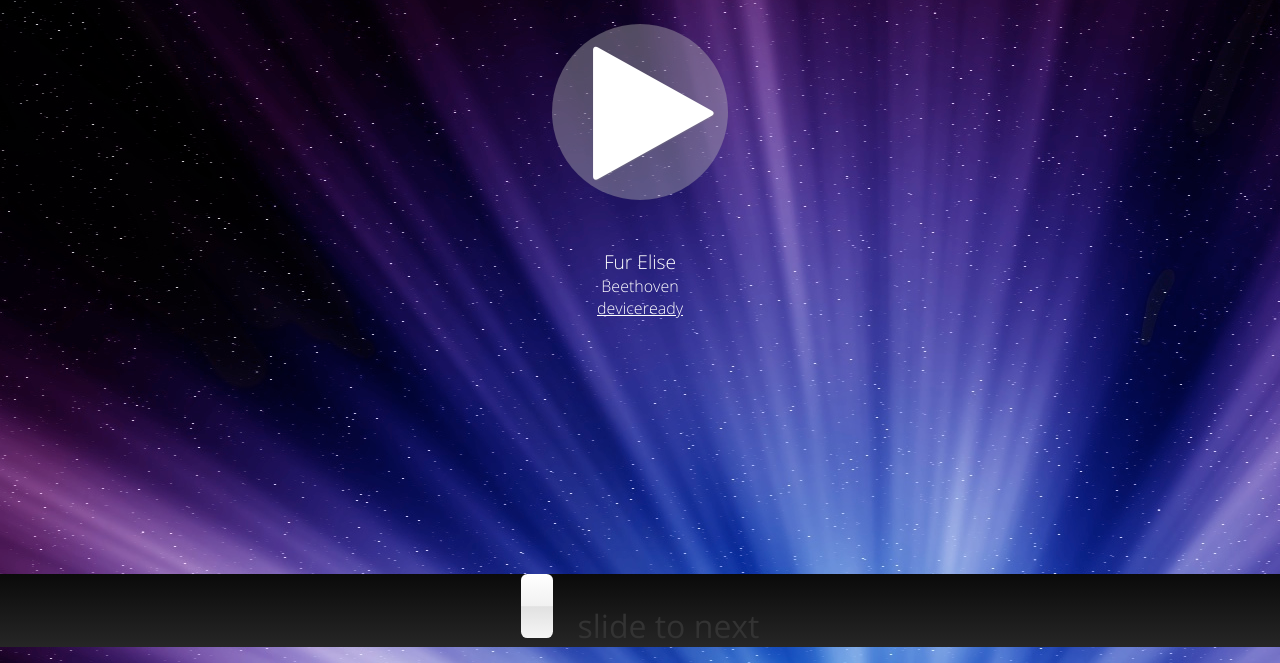
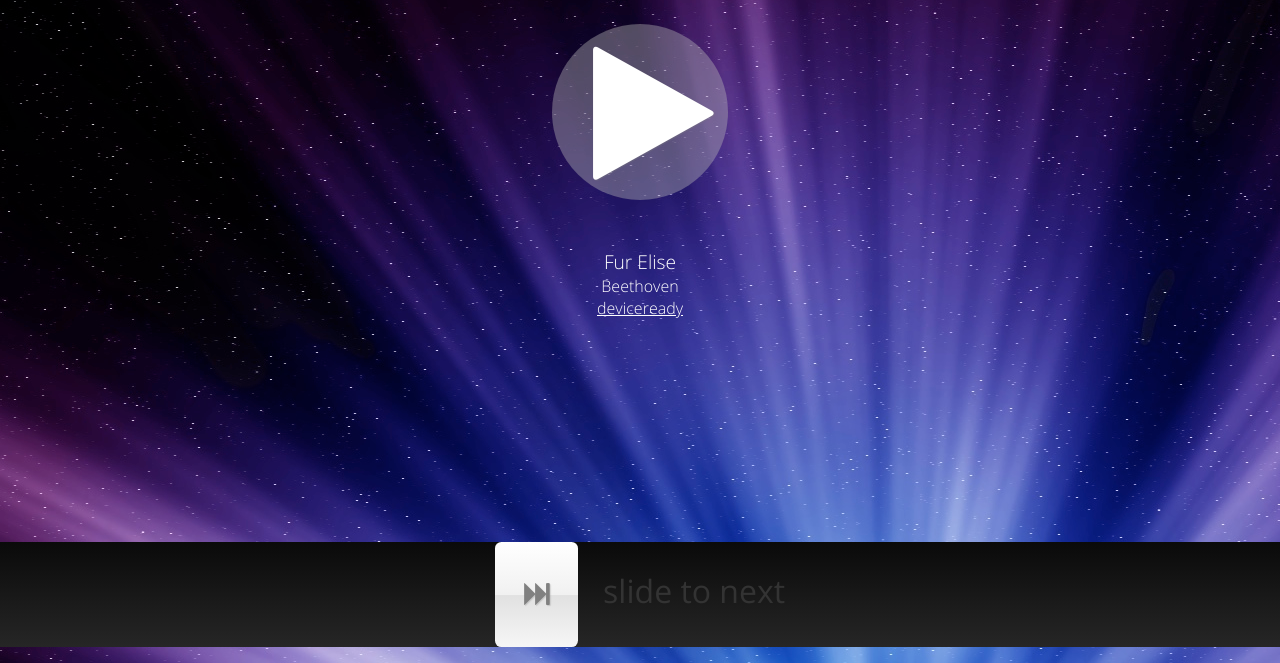
Before and after one commit to insign/OneFocus, a plain HTML site: page index.html in a window 1280 px wide. Shown: the part 137-800 px from the top of the page. Drawn offline with Linux system fonts and the light colour scheme.

Commit message:
update for build test

```diff
--- a/index.html
+++ b/index.html
@@ -36,12 +36,12 @@
 	 <div class="name"></div>
 	 <div class="author"></div>
     </div>
-    <a href="#" class="btn large" onclick="of_events.deviceready()();">deviceready</a>
+    <a href="#" class="btn large" onclick="of_events.deviceready();">deviceready</a>
     <p id="audio_position"></p>
 
     <div id="stn">
 	 <div class="well">
-	   <h2><strong class="slider"><i class="icon-next"></i></strong> <span class="label">slide to next</span></h2>
+	   <h2><strong class="slider"><i class="icon-next2"></i></strong> <span class="label">slide to next</span></h2>
 
 	 </div>
 
```
